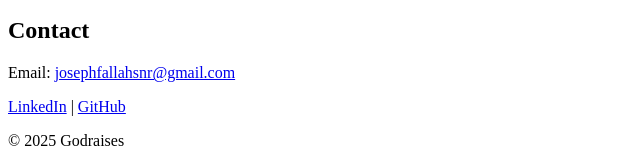
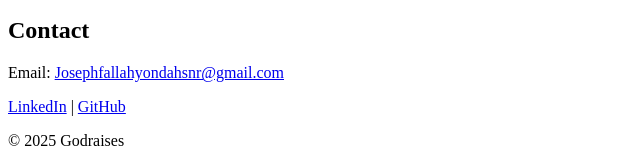
Before and after one commit to Godraises/My_First_Portfolio, a plain HTML site: page html_basic/portfolio/index.html in a window 1280 px wide. Shown: the part 681-844 px from the top of the page, 0-640 px from the left. Drawn offline with Linux system fonts and the light colour scheme.

Commit message:
Update contact email in portfolio/index.html to Josephfallahyondahsnr@gmail.com

```diff
--- a/html_basic/portfolio/index.html
+++ b/html_basic/portfolio/index.html
@@ -51,7 +51,7 @@
 
         <section id="contact">
             <h2>Contact</h2>
-            <p>Email: <a href="mailto:josephfallahsnr@gmail.com">josephfallahsnr@gmail.com</a></p>
+            <p>Email: <a href="mailto:Josephfallahyondahsnr@gmail.com">Josephfallahyondahsnr@gmail.com</a></p>
             <p><a href="https://www.linkedin.com/in/godraises" target="_blank">LinkedIn</a> | <a href="https://github.com/Godraises" target="_blank">GitHub</a></p>
         </section>
     </article>
```
